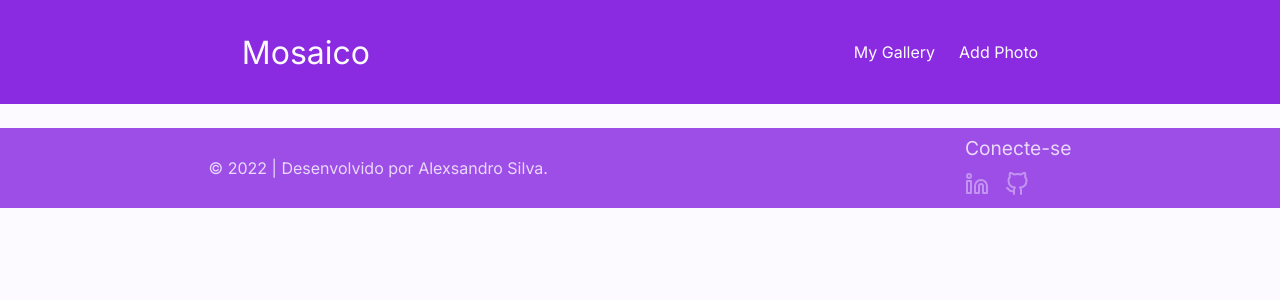
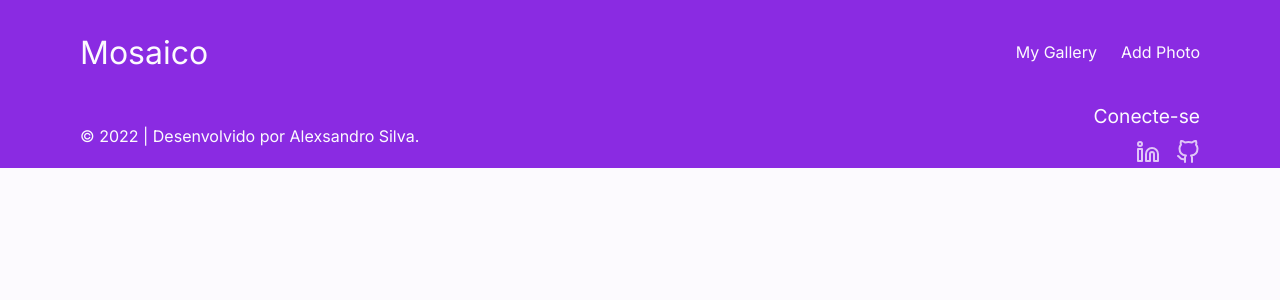
Before and after one commit to alexsandro-cristiano/free-photos, a React (Create React App) app: page / in a window 1280 px wide. Shown: the top 300 px of the page. Built offline with nearby package versions, Linux system fonts and the light colour scheme.

Commit message:
<styles>:padroniza a centralização dos elemento

```diff
--- a/src/components/Footer/index.tsx
+++ b/src/components/Footer/index.tsx
@@ -1,12 +1,12 @@
-import { Container, Direitos, Midias } from './styles'
+import { FooterContainer, Midias, FooterContent } from './styles'
 import { FiGithub, FiLinkedin } from 'react-icons/fi'
 
 export function Footer() {
   return (
-    <Container>
-      <Direitos>
+    <FooterContainer>
+      <FooterContent>
         <p>&copy; 2022 | Desenvolvido por Alexsandro Silva.</p>
-      </Direitos>
+
         <Midias>
           <h3>Conecte-se</h3>
           <ul>
@@ -25,6 +25,7 @@ export function Footer() {
             </li>
           </ul>
         </Midias>
-    </Container>
+      </FooterContent>
+    </FooterContainer>
   )
 }
--- a/src/components/Footer/styles.ts
+++ b/src/components/Footer/styles.ts
@@ -1,33 +1,34 @@
 import styled from 'styled-components'
 
-export const Container = styled.footer`
-  height: 5rem;
-  margin-top: 1.5rem;
+export const FooterContainer = styled.footer`
+  background: ${props => props.theme['blueviolet-700']};
+  color: ${props => props.theme['blueviolet-100']};
+`
+export const FooterContent = styled.section`
   display: flex;
   align-items: center;
-  justify-content: space-around;
-  background: ${props => props.theme['blueviolet-600']};
-  color: ${props => props.theme['blueviolet-200']};
-`
-export const Direitos = styled.section`
-  font-size: 1rem;
+  justify-content: space-between;
+  max-width: 1120px;
+  margin: 0 auto;
+  height: 100%;
 `
 export const Midias = styled.section`
   h3 {
+    font-size: 1.2rem;
     font-weight: 400;
-    font-size: 1.2rem;
-    margin-bottom: 0.8rem;
+    margin-bottom: 0.75rem;
   }
   ul {
     display: flex;
+    align-items: center;
+    justify-content: flex-end;
     gap: 1rem;
     li {
       a {
-        color: ${props => props.theme['blueviolet-200']};
-        opacity: 0.5;
-        transition: all 0.3s ease-in-out;
+        color: ${props => props.theme['blueviolet-300']};
         &:hover {
-          opacity: 1;
+          color: ${props => props.theme['blueviolet-100']};
+          transition: color 0.3s;
         }
       }
     }
--- a/src/components/Header/index.tsx
+++ b/src/components/Header/index.tsx
@@ -1,19 +1,19 @@
-import { Container, Logo } from './styles'
+import { HeaderContainer, Navigation, Logo, NavigationList } from './styles'
 
 export function Header() {
   return (
-    <Container>
-      <nav>
+    <HeaderContainer>
+      <Navigation>
         <Logo>Mosaico</Logo>
-        <ul>
+        <NavigationList>
           <li>
             <a href="#">My Gallery</a>
           </li>
           <li>
             <a href="#">Add Photo</a>
           </li>
-        </ul>
-      </nav>
-    </Container>
+        </NavigationList>
+      </Navigation>
+    </HeaderContainer>
   )
 }
--- a/src/components/Header/styles.ts
+++ b/src/components/Header/styles.ts
@@ -1,16 +1,22 @@
 import styled from 'styled-components'
 
-export const Container = styled.header`
+export const HeaderContainer = styled.header`
   height: 6.5rem;
-  nav {
+  background: ${props => props.theme['blueviolet-700']};
+  color: ${props => props.theme['blueviolet-100']};
+`
+
+export const Navigation = styled.nav`
   display: flex;
   align-items: center;
-    justify-content: space-around;
+  justify-content: space-between;
+  margin: 0 auto;
+  max-width: 1120px;
+  width: 100%;
   height: 100%;
-    background: ${props => props.theme['blueviolet-700']};
-    color: ${props => props.theme['blueviolet-100']};
+`
 
-    ul {
+export const NavigationList = styled.ul`
   display: flex;
   align-items: center;
   justify-content: center;
@@ -24,9 +30,8 @@ export const Container = styled.header`
       }
     }
   }
-    }
-  }
 `
+
 export const Logo = styled.h1`
   font-size: 2rem;
 `
```
Lines whose indentation alone changed are shown as unchanged.
